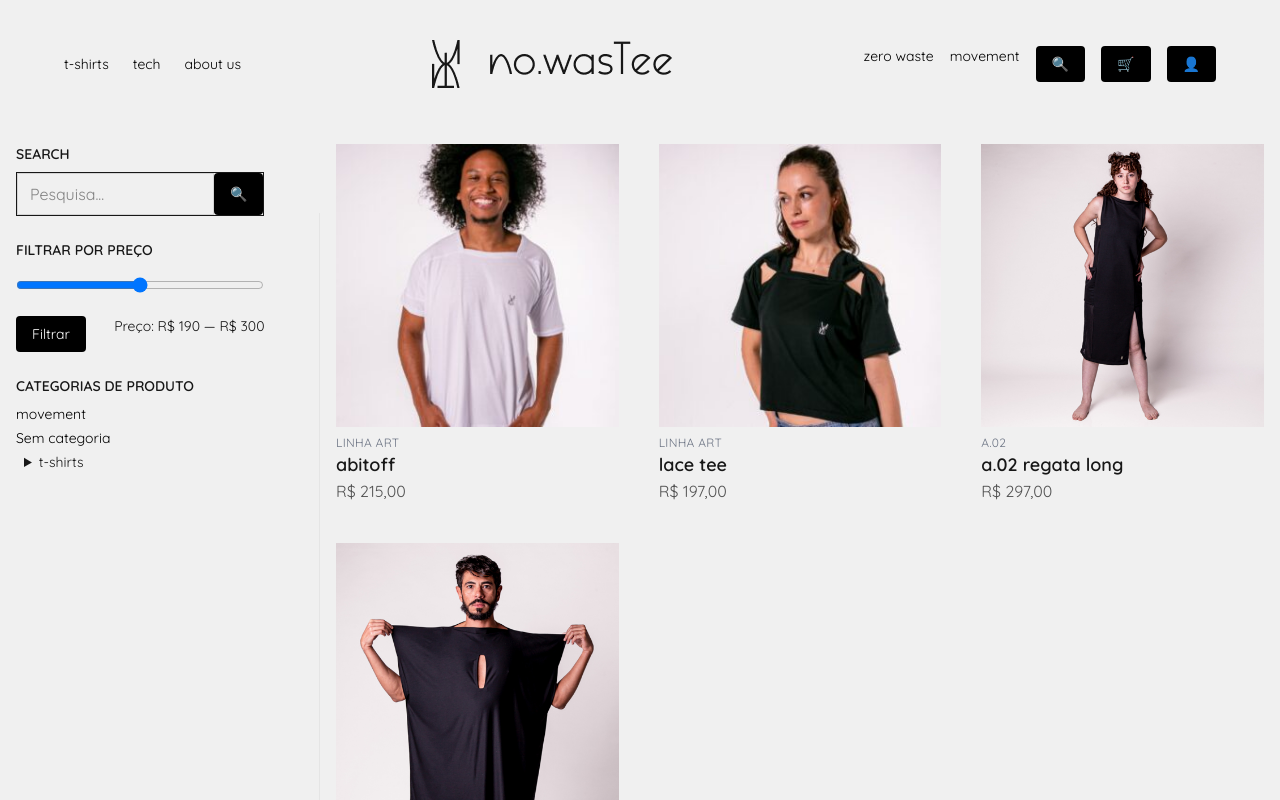
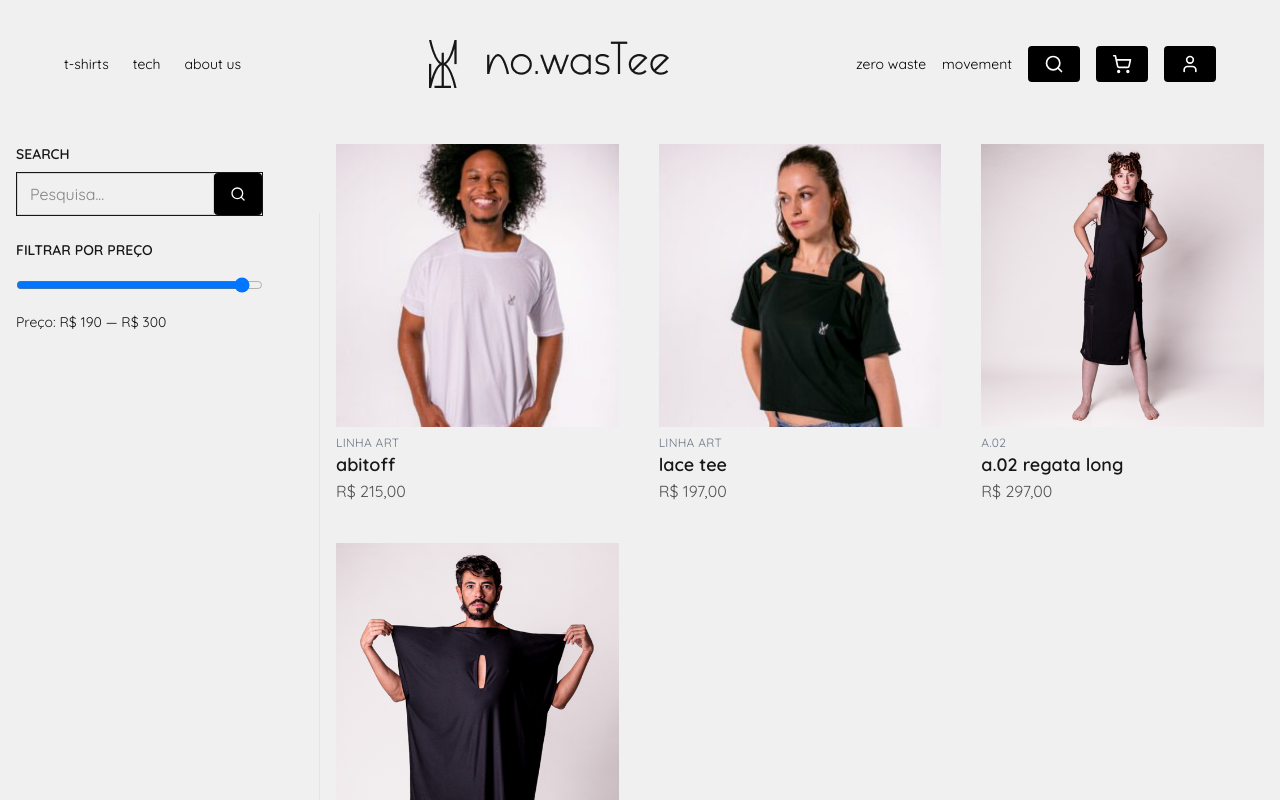
Before and after one commit to 25s1-Jornada/Jornada_NoWastee_FRND, a Next.js app in the folder web/: page / in a window 1280 px wide. Built offline with nearby package versions, Linux system fonts and the light colour scheme.

Commit message:
feat: corrige filtros

```diff
--- a/web/app/components/filter-sidebar.tsx
+++ b/web/app/components/filter-sidebar.tsx
@@ -1,7 +1,24 @@
-export default function FilterSidebar() {
+'use client';
+
+import { useState } from "react";
+import { Search } from "lucide-react";
+
+interface Props {
+  onFilter: (query: string, range: [number, number]) => void;
+  query: string;
+  range: [number, number];
+}
+
+export default function FilterSidebar({ onFilter, query, range }: Readonly<Props>) {
+  const [search, setSearch] = useState(query);
+  const [price, setPrice] = useState(range);
+
+  const apply = () => {
+    onFilter(search, price);
+  };
+
   return (
     <aside className="w-full space-y-6">
-      {/* Search */}
       <div>
         <h3 className="uppercase text-sm font-semibold mb-2">Search</h3>
         <div className="flex border">
@@ -9,41 +26,31 @@ export default function FilterSidebar() {
             type="text"
             className="w-full px-3 py-2 focus:outline-none"
             placeholder="Pesquisa..."
+            value={search}
+            onChange={(e) => setSearch(e.target.value)}
           />
-          <button className="bg-black text-white px-4">🔍</button>
+          <button
+            className="bg-background text-foreground px-4 flex items-center justify-center"
+            onClick={apply}
+          >
+            <Search className="w-4 h-4" />
+          </button>
         </div>
       </div>
 
-      {/* Price Filter */}
       <div>
         <h3 className="uppercase text-sm font-semibold mb-2">Filtrar por preço</h3>
-        <input type="range" min="190" max="300" className="w-full" />
-        <div className="flex justify-between mt-2 text-sm">
-          <button className="bg-black text-white px-4 py-1 text-xs rounded">Filtrar</button>
-          <span>Preço: R$ 190 — R$ 300</span>
+        <input
+          type="range"
+          min="190"
+          max="300"
+          value={price[1]}
+          onChange={(e) => setPrice([190, parseInt(e.target.value)])}
+          className="w-full"
+        />
+        <div className="flex justify-between m-0 mt-1 text-sm">
+          <span>Preço: R$ {price[0]} — R$ {price[1]}</span>
         </div>
-      </div>
-
-      {/* Categories */}
-      <div>
-        <h3 className="uppercase text-sm font-semibold mb-2">Categorias de produto</h3>
-        <ul className="text-sm space-y-1">
-          <li><a href="#" className="hover:underline">movement</a></li>
-          <li><a href="#" className="hover:underline">Sem categoria</a></li>
-          <li>
-            <details className="ml-2">
-              <summary className="cursor-pointer">t-shirts</summary>
-              <ul className="ml-4 mt-1 space-y-1">
-                <li><a href="#" className="hover:underline">linha art</a></li>
-                <li><a href="#" className="hover:underline">a.01</a></li>
-                <li><a href="#" className="hover:underline">a.02</a></li>
-                <li><a href="#" className="hover:underline">linha casual</a></li>
-                <li><a href="#" className="hover:underline">linha infantil</a></li>
-                <li><a href="#" className="hover:underline">linha sport</a></li>
-              </ul>
-            </details>
-          </li>
-        </ul>
       </div>
     </aside>
   );
--- /dev/null
+++ b/web/app/components/home/home-page.client.tsx
@@ -0,0 +1,53 @@
+'use client';
+
+import { useState } from "react";
+import type { Product } from "@/lib/entities/product.interface";
+import FilterSidebar from "../filter-sidebar";
+import ProductList from "../product-list";
+
+interface Props {
+  initialProducts: Product[];
+}
+
+export default function HomePageClient({ initialProducts }: Readonly<Props>) {
+  const [products] = useState<Product[]>(initialProducts);
+  const [filtered, setFiltered] = useState<Product[]>(initialProducts);
+  const [query, setQuery] = useState("");
+  const [priceRange, setPriceRange] = useState<[number, number]>([190, 300]);
+
+  const applyFilter = (q: string, range: [number, number]) => {
+    const lower = range[0];
+    const upper = range[1];
+    const filtered = products.filter((product) => {
+      const matchesQuery = product.name.toLowerCase().includes(q.toLowerCase());
+      const numericPrice = parseFloat(product.price.replace(/[^\d,]/g, "").replace(",", "."));
+      const matchesPrice = numericPrice >= lower && numericPrice <= upper;
+      return matchesQuery && matchesPrice;
+    });
+    setFiltered(filtered);
+  };
+
+  return (
+    <div className="flex h-full">
+      {/* Sticky Sidebar */}
+      <aside className="w-1/4 block sticky top-[6rem] h-[calc(100vh-6rem)] p-4 border-r border-neutral-200">
+        <div className="overflow-y-auto h-full pr-2 fixed">
+          <FilterSidebar
+            onFilter={(q, range) => {
+              setQuery(q);
+              setPriceRange(range);
+              applyFilter(q, range);
+            }}
+            query={query}
+            range={priceRange}
+          />
+        </div>
+      </aside>
+
+      {/* Scrollable Product List */}
+      <main className="w-full lg:w-3/4 overflow-y-auto p-4">
+        <ProductList products={filtered} />
+      </main>
+    </div>
+  );
+}
--- a/web/app/components/navbar.tsx
+++ b/web/app/components/navbar.tsx
@@ -1,4 +1,7 @@
+'use client';
+
 import Image from 'next/image';
+import { Search, ShoppingCart, User } from "lucide-react";
 
 export default function Navbar() {
   return (
@@ -8,6 +11,7 @@ export default function Navbar() {
         <a href="#" className="hover:underline">tech</a>
         <a href="#" className="hover:underline">about us</a>
       </div>
+
       <Image
         src={'/images/logo.png'}
         alt={'logo'}
@@ -15,12 +19,19 @@ export default function Navbar() {
         height={100}
         className="h-auto object-cover"
       />
-      <div className="flex gap-4 text-sm">
+
+      <div className="flex gap-4 text-sm items-center">
         <a href="#">zero waste</a>
         <a href="#">movement</a>
-        <button className="text-xl">🔍</button>
-        <button className="text-xl">🛒</button>
-        <button className="text-xl">👤</button>
+        <button aria-label="Search">
+          <Search className="w-5 h-5" />
+        </button>
+        <button aria-label="Cart">
+          <ShoppingCart className="w-5 h-5" />
+        </button>
+        <button aria-label="User">
+          <User className="w-5 h-5" />
+        </button>
       </div>
     </nav>
   );
--- a/web/app/page.tsx
+++ b/web/app/page.tsx
@@ -1,24 +1,9 @@
-import FilterSidebar from "./components/filter-sidebar";
-import ProductList from "./components/product-list";
 import { getProductService } from "@/lib/factories/product-service.factory";
+import HomePageClient from "./components/home/home-page.client";
 
 export default async function HomePage() {
   const productService = getProductService();
   const products = await productService.getAll();
 
-  return (
-    <div className="flex h-full">
-      {/* Sticky Sidebar */}
-      <aside className="w-1/4 block sticky top-[6rem] h-[calc(100vh-6rem)] p-4 border-r border-neutral-200">
-        <div className="overflow-y-auto h-full pr-2 fixed">
-          <FilterSidebar />
-        </div>
-      </aside>
-
-      {/* Scrollable Product List */}
-      <main className="w-full lg:w-3/4 overflow-y-auto p-4">
-        <ProductList products={products} />
-      </main>
-    </div>
-  );
+  return <HomePageClient initialProducts={products} />;
 }
--- a/web/package.json
+++ b/web/package.json
@@ -15,6 +15,7 @@
     "jointjs": "^3.7.7",
     "keen-slider": "^6.8.6",
     "loader": "^2.1.1",
+    "lucide-react": "^0.513.0",
     "next": "15.2.4",
     "no-waste": "file:",
     "react": "^19.0.0",
```
Also changed, not shown: 1 other file (tests, documents, lock files or other folders). Lines whose indentation alone changed are shown as unchanged.
